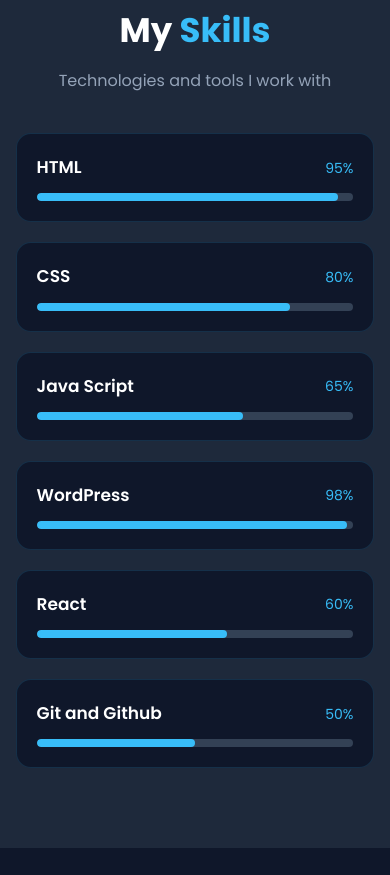
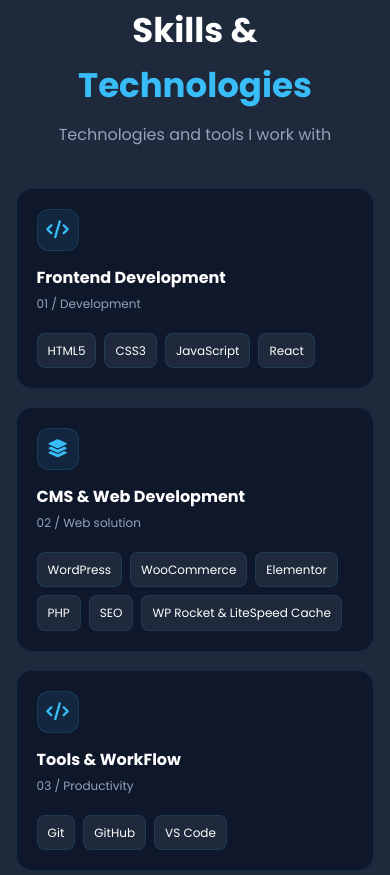
Before and after one commit to Theili1/Theili1.github.io, a plain HTML site: page index.html in a window 390 px wide. Shown: the part 2770-3645 px from the top of the page. Drawn offline with Linux system fonts and the light colour scheme.

Commit message:
Change the Skills Section Style (remove the progress bar and add cards

```diff
--- a/dash.css
+++ b/dash.css
@@ -645,101 +645,133 @@ img {
 
     width: 100%;
 
-    max-width: 900px;
+    max-width: 1050px;
 
     margin: 0 auto;
 
     display: grid;
 
-    grid-template-columns: repeat(2, 1fr);
-
-    gap: 30px;
-
-}
-
-.skill {
-
-    padding: 25px 30px;
+    grid-template-columns: repeat(2, minmax(0, 1fr));
+
+    gap: 24px;
+
+}
+
+.skill-category {
+
+    min-width: 0;
+    padding: 30px;
 
     background: var(--bg-color);
-
+    border: 1px solid var(--card-border);
+    border-radius: 16px;
+
+    transition: var(--transition);
+
+}
+
+.skill-category:last-child {
+
+    grid-column: 1 / -1;
+
+}
+
+.skill-category:hover {
+
+    transform: translateY(-5px);
+    border-color: var(--main-color);
+    box-shadow: 0 12px 30px rgba(56, 189, 248, 0.08);
+
+}
+
+.skill-category-icon {
+
+    width: 48px;
+    height: 48px;
+    flex-shrink: 0;
+
+    display: flex;
+    align-items: center;
+    justify-content: center;
+
+    margin-bottom: 15px;
+
+    background: rgba(56, 189, 248, 0.1);
     border: 1px solid rgba(56, 189, 248, 0.15);
-
-    border-radius: 15px;
-
-    transition: var(--transition);
-
-}
-
-.skill-info {
+    border-radius: 12px;
+
+    color: var(--main-color);
+    font-size: 20px;
+
+    transition: var(--transition);
+
+}
+
+.skill-category:hover .skill-category-icon {
+
+    transform: scale(1.05);
+
+}
+
+.skill-category-header h3 {
+
+    font-size: 17px;
+    font-weight: 600px;
+    line-height: 1.5;
+
+    overflow-wrap: anywhere;
+
+}
+
+.skill-category-header span {
+
+    display: block;
+    margin-top: 4px;
+
+    color: var(--paragraph-color);
+    font-size: 12px;
+
+}
+
+.skill-tags {
 
     display: flex;
-
-    justify-content: space-between;
-
+    flex-wrap: wrap;
+    gap: 10px;
+
+    margin-top: 5px;
+
+}
+
+.skill-tags span {
+
+    display: inline-block;
     align-items: center;
-
-    margin-bottom: 12px;
-
-}
-
-.skill-info span:first-child {
-
-    font-size: 17px;
-
-    font-weight: 600;
-
-}
-
-.skill-info span:last-child {
-
-    color: var(--main-color);
-
-    font-size: 14px;
-
-    font-weight: 600px;
-
-}
-
-.skill-bar {
-
-    width: 100%;
-
-    height: 8px;
-
-    background: var(--bar-bg);
-
-    border-radius: 10px;
-
-    overflow: hidden;
-
-}
-
-.skill-progress {
-
-    height: 100%;
-
-    background: var(--main-color);
-
-    border-radius: inherit;
-
-    width: 0;
-
-    transition: width 3.5s ease;
-
-}
-
-
-
-.skill:hover {
-
-    transform: translateY(-5px);
-
+    justify-content: center;
+
+    padding: 8px 13px;
+
+    background: var(--second-bg);
+    border: 1px solid var(--card-border);
+    border-radius: 8px;
+
+    color: var(--text-color);
+    font-size: 13px;
+    font-weight: 500;
+
+    transition: var(--transition);
+
+}
+
+.skill-tags span:hover {
+
+    color: var(--main-color);
     border-color: var(--main-color);
-
-    box-shadow: 0 10px 30px var(--card-border);
-
-}
+    transform: translateY(-2px);
+
+}
+
+/* ===============Mobile Menu========================= */
 
 .menu-btn {
 
@@ -1691,6 +1723,18 @@ footer {
         grid-template-columns: repeat(2, 1fr);
         gap: 25px;
 
+    }
+
+    .skills {
+        padding: 100px 5%;
+    }
+
+    .skills-container {
+        gap: 20px;
+    }
+
+    .skill-category {
+        padding: 25px;
     }
 
 }
@@ -1939,6 +1983,24 @@ footer {
 
     .footer-bottom {
         padding: 18px 5%;
+    }
+
+    .skills {
+        min-height: auto;
+        padding: 80px 5%;
+    }
+
+    .skills-container {
+        grid-template-columns: 1fr;
+        gap: 18px;
+    }
+
+    .skill-category:last-child {
+        grid-column: auto;
+    }
+
+    .skill-category {
+        padding: 25px;
     }
 
 }
@@ -2093,6 +2155,39 @@ footer {
         font-size: 15px;
     }
 
+    .skills {
+        padding-left: 4%;
+        padding-right: 4%;
+    }
+
+    .skill-category {
+        padding: 20px;
+    }
+
+    .skill-category-header {
+        gap: 12px;
+        margin-bottom: 20px;
+    }
+
+    .skill-category-header h3 {
+        font-size: 16px;
+    }
+
+    .skill-category-icon {
+        width: 42px;
+        height: 42px;
+        font-size: 18px;
+    }
+
+    .skill-tags {
+        gap: 8px;
+    }
+
+    .skill-tags span {
+        padding: 7px 10px;
+        font-size: 12px;
+    }
+
 }
 
 
--- a/dash.js
+++ b/dash.js
@@ -1,27 +1,27 @@
-const skillsSection = document.querySelector(".skills");
+// const skillsSection = document.querySelector(".skills");
 
-const skillProgress = document.querySelectorAll(".skill-progress");
+// const skillProgress = document.querySelectorAll(".skill-progress");
 
 
-const skillsObserver = new IntersectionObserver((entries) => {
+// const skillsObserver = new IntersectionObserver((entries) => {
 
-    if (entries[0].isIntersecting) {
+//     if (entries[0].isIntersecting) {
 
-        skillProgress.forEach((skill) => {
+//         skillProgress.forEach((skill) => {
 
-            const width = skill.dataset.width;
+//             const width = skill.dataset.width;
 
-            skill.style.width = width;
+//             skill.style.width = width;
 
-        });
+//         });
 
-        skillsObserver.unobserve(skillsSection);
+//         skillsObserver.unobserve(skillsSection);
 
-    }
+//     }
 
-});
+// });
 
-skillsObserver.observe(skillsSection);
+// skillsObserver.observe(skillsSection);
 
 
 const menuBtn = document.getElementById("menuBtn");
--- a/index.html
+++ b/index.html
@@ -252,7 +252,7 @@
         <!-- ============================Skills ============================== -->
 
 
-        <section class="skills reveal" id="skills">
+        <!-- <section class="skills reveal" id="skills">
 
             <div class="section-title">
 
@@ -346,8 +346,113 @@
 
             </div>
 
+        </section> -->
+
+
+
+
+
+
+
+        <section class="skills reveal" id="skills">
+
+            <div class="section-title">
+
+                <h2>Skills & <span>Technologies</h2>
+                <p>Technologies and tools I work with</p>
+
+            </div>
+
+            <div class="skills-container">
+
+                <!-- Front-end Development -->
+                 <div class="skill-category">
+
+                    <div class="skill-category-header">
+                        <div class="skill-category-icon">
+                            <i class="fa-solid fa-code"></i>
+                        </div>
+
+                        <div>
+
+                            <h3>Frontend Development</h3>
+                            <span>01 / Development</span>
+
+                        </div>
+
+                    </div>
+
+                    <div class="skill-tags">
+
+                        <span>HTML5</span>
+                        <span>CSS3</span>
+                        <span>JavaScript</span>
+                        <span>React</span>
+
+                    </div>
+
+                 </div>
+
+                 <!-- CMS & Web Development -->
+                 <div class="skill-category">
+
+                    <div class="skill-category-header">
+                        <div class="skill-category-icon">
+                            <i class="fa-solid fa-layer-group"></i>
+                        </div>
+
+                        <div>
+
+                            <h3>CMS & Web Development</h3>
+                            <span>02 / Web solution</span>
+
+                        </div>
+
+                    </div>
+
+                    <div class="skill-tags">
+
+                        <span>WordPress</span>
+                        <span>WooCommerce</span>
+                        <span>Elementor</span>
+                        <span>PHP</span>
+                        <span>SEO</span>
+                        <span>WP Rocket & LiteSpeed Cache</span>
+
+                    </div>
+
+                 </div>
+
+                 <!-- Tools & WorkFlow -->
+                 <div class="skill-category">
+
+                    <div class="skill-category-header">
+                        <div class="skill-category-icon">
+                            <i class="fa-solid fa-code"></i>
+                        </div>
+
+                        <div>
+
+                            <h3>Tools & WorkFlow</h3>
+                            <span>03 / Productivity</span>
+
+                        </div>
+
+                    </div>
+
+                    <div class="skill-tags">
+
+                        <span>Git</span>
+                        <span>GitHub</span>
+                        <span>VS Code</span>
+
+                    </div>
+
+                 </div>
+
+            </div>
+
         </section>
-
 
 
         <!-- ==========================Projects =============================== -->
```
